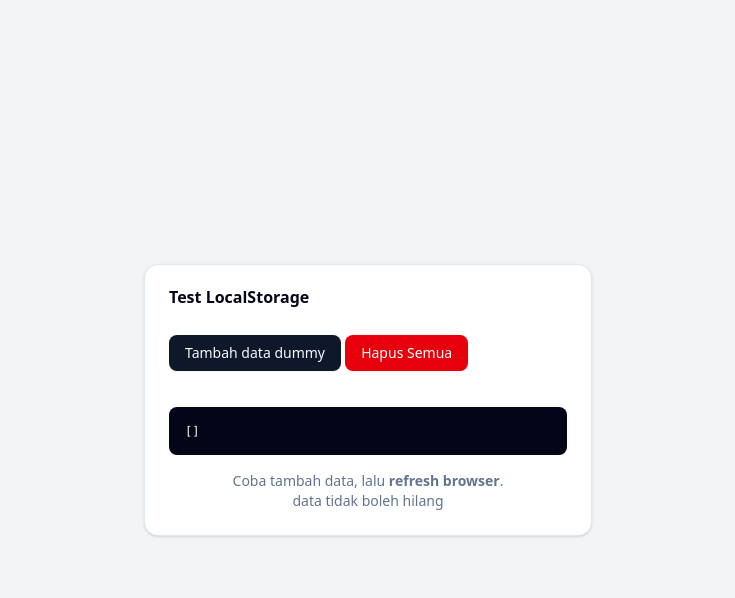
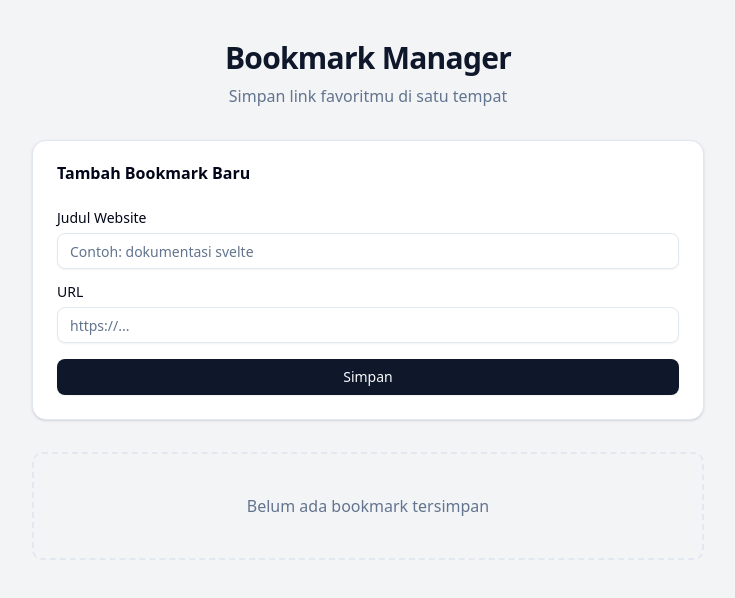
Before and after one commit to r021n/svelte-learn, a SvelteKit app in the folder bookmark-manager/: page / in a window 1280 px wide. Shown: the top 598 px of the page, without its empty margins (272-1007 px from the left). Built offline with nearby package versions, Linux system fonts and the light colour scheme.

Commit message:
refactor: simplify +page.svelte by removing dummy bookmark functionality and enhancing layout for Bookmark Manager

```diff
--- a/bookmark-manager/src/routes/+page.svelte
+++ b/bookmark-manager/src/routes/+page.svelte
@@ -1,46 +1,17 @@
 <script lang="ts">
-	import { bookmarkStore } from '$lib/stores/bookmarkStore';
-	import type { Bookmark } from '$lib/types';
-
-	import { Button } from '$lib/components/ui/button/index';
-	import { Card, CardContent, CardHeader, CardTitle } from '$lib/components/ui/card/index';
-
-	function addDummyBookmark() {
-		const newBookmark: Bookmark = {
-			id: crypto.randomUUID(),
-			title: `Bookmark test ${$bookmarkStore.length + 1}`,
-			url: 'https://svelte.dev',
-			tags: ['test', 'svelte'],
-			createdAt: Date.now()
-		};
-
-		bookmarkStore.update((currentData) => [newBookmark, ...currentData]);
-	}
-
-	function clearData() {
-		bookmarkStore.set([]);
-	}
+	import BookmarkForm from '$lib/components/BookmarkForm.svelte';
+	import BookmarkList from '$lib/components/BookmarkList.svelte';
 </script>
 
-<div class="flex min-h-screen flex-col items-center justify-center gap-4 bg-gray-100 p-4">
-	<Card class="w-full max-w-md">
-		<CardHeader>
-			<CardTitle>Test LocalStorage</CardTitle>
-		</CardHeader>
-		<CardContent class="space-y-4">
-			<div class="space-y-5">
-				<Button onclick={addDummyBookmark}>Tambah data dummy</Button>
-				<Button onclick={clearData} variant="destructive">Hapus Semua</Button>
-			</div>
+<div class="min-h-screen bg-gray-100 px-4 py-10">
+	<div class="mx-auto max-w-2xl space-y-8">
+		<div class="space-y-2 text-center">
+			<h1 class="text-3xl font-bold tracking-tight text-slate-900">Bookmark Manager</h1>
+			<p class="text-slate-500">Simpan link favoritmu di satu tempat</p>
+		</div>
 
-			<div class="max-h-60 overflow-auto rounded-md bg-slate-950 p-4 text-xs text-white">
-				<pre>{JSON.stringify($bookmarkStore, null, 2)}</pre>
-			</div>
+		<BookmarkForm />
 
-			<p class="text-center text-sm text-muted-foreground">
-				Coba tambah data, lalu <b>refresh browser</b>. <br />
-				data tidak boleh hilang
-			</p>
-		</CardContent>
-	</Card>
+		<BookmarkList />
+	</div>
 </div>
```
